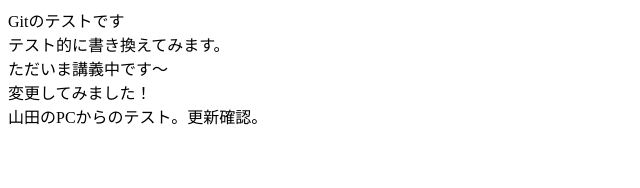
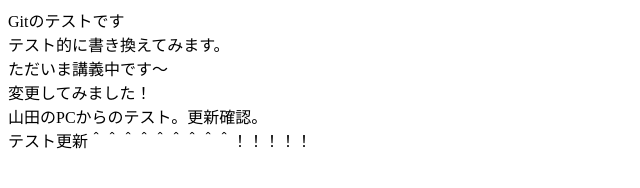
Before and after one commit to roomy-style26/gittest2, a plain HTML site: page index.html in a window 1280 px wide. Shown: the whole page, without its empty margins (0-640 px from the left). Drawn offline with Linux system fonts and the light colour scheme.

Commit message:
もう一度更新

```diff
--- a/index.html
+++ b/index.html
@@ -11,6 +11,7 @@
     テスト的に書き換えてみます。<br>
     ただいま講義中です〜<br>
     変更してみました！<br>
-    山田のPCからのテスト。更新確認。
+    山田のPCからのテスト。更新確認。<br>
+    テスト更新＾＾＾＾＾＾＾＾＾！！！！！
 </body>
 </html>
```
